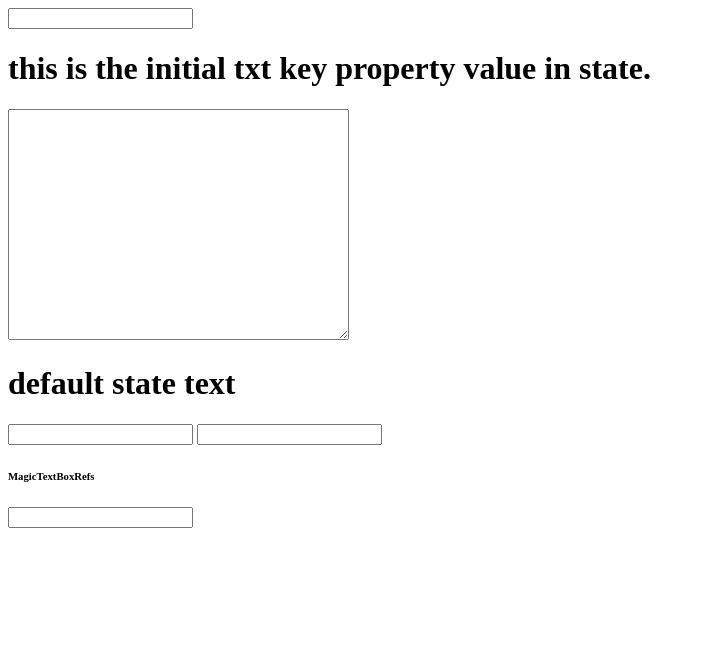
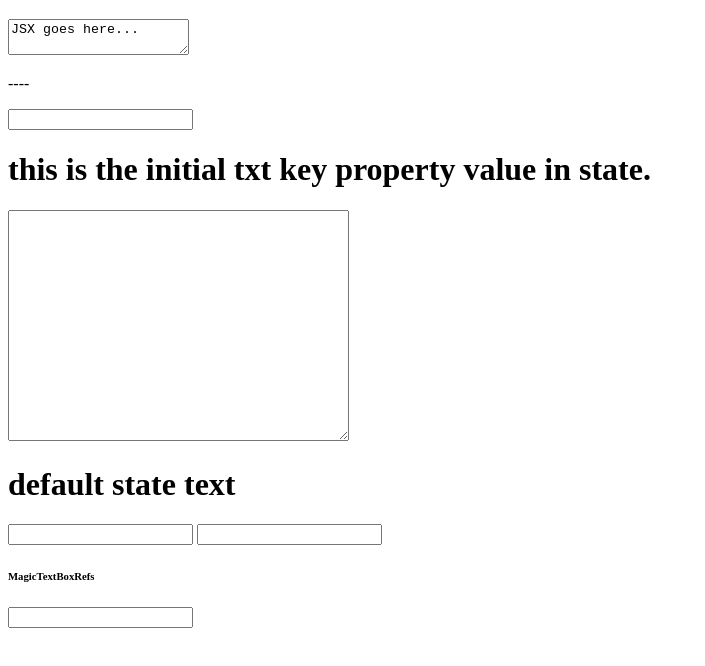
Before and after one commit to BlindBane/live-jsx-compiler, a React (Create React App) app: page / in a window 1280 px wide. Shown: the top 666 px of the page, without its empty margins (0-705 px from the left). Built offline with nearby package versions, Linux system fonts and the light colour scheme; the HTML template or start-up script is replaced by a standard one.

Commit message:
(feat) compiler mvp created

```diff
--- a/public/index.html
+++ b/public/index.html
@@ -5,7 +5,7 @@
   <meta name="viewport" content="width=device-width, initial-scale=1.0">
   <meta http-equiv="X-UA-Compatible" content="ie=edge">
   <script src="https://cdnjs.cloudflare.com/ajax/libs/babel-standalone/6.25.0/babel.min.js"></script>
-  <title>React App</title>
+  <title>jsx to js</title>
 </head>
 <body>
   <div id="root"></div>
--- a/src/App.js
+++ b/src/App.js
@@ -1,4 +1,5 @@
 import React from 'react'
+import JsxToJs from './JsxToJs'
 
 class App extends React.Component {
   constructor () {
@@ -25,6 +26,8 @@ class App extends React.Component {
   render () {
     return (
       <div>
+        <JsxToJs />
+        <p>----</p>
         <MagicTextBox update={this.update.bind(this)} />
         <h1>{this.state.txt}</h1>
         <TextAreaBox />
--- /dev/null
+++ b/src/JsxToJs.js
@@ -0,0 +1,43 @@
+import React from 'react'
+
+class JsxToJs extends React.Component {
+  constructor () {
+    super()
+    this.state = {
+      input: 'JSX goes here...',
+      output: '',
+      err: ''
+    }
+  }
+  update (event) {
+    var code = event.target.value
+    try {
+      this.setState({
+        output: window.Babel.transform(code, { presets: ['es2015', 'react'] }).code,
+        err: ''
+      })
+    } catch (error) {
+      this.setState({
+        err: error.message
+      })
+    }
+  }
+  render () {
+    return (
+      <div>
+        <h3>{this.state.err}</h3>
+        <div className='container'>
+          <textarea
+            onChange={this.update.bind(this)}
+            defaultValue={this.state.input}
+          />
+          <pre>
+            {this.state.output}
+          </pre>
+        </div>
+      </div>
+    )
+  }
+}
+
+export default JsxToJs
```
